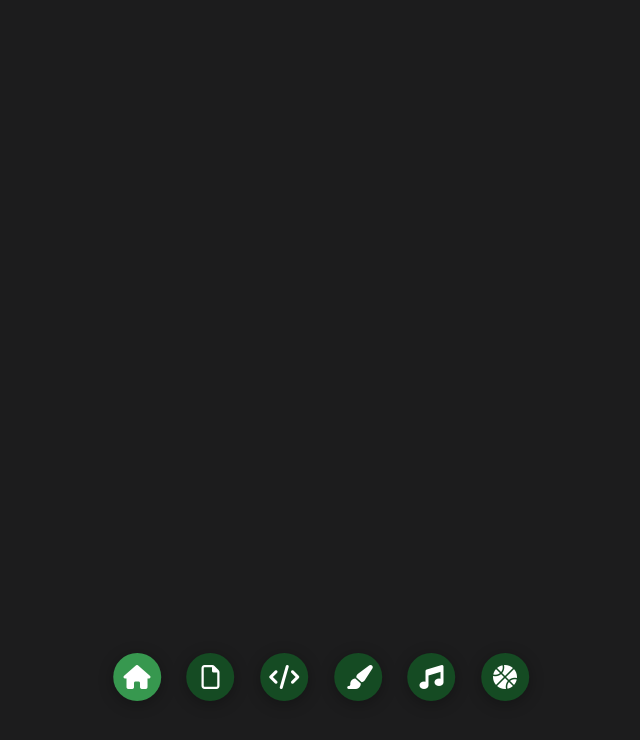
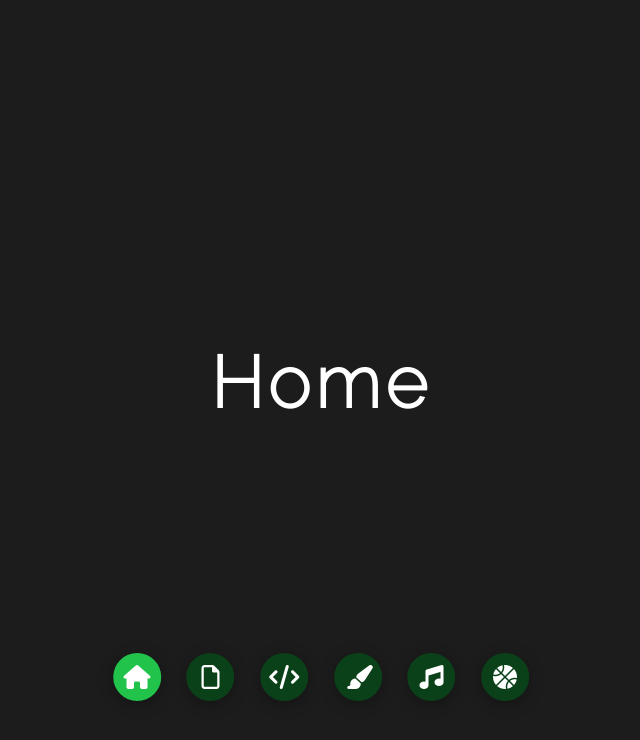
Before and after one commit to alecmas/alec-mas, a plain HTML site: page index.html in a window 1280 px wide. Both pictures are taken after a click on the element 456 px from the left and 676 px from the top of the page. Shown: the whole page, without its empty margins (319-959 px from the left). Drawn offline with Linux system fonts and the light colour scheme.

Commit message:
Connected sections to controls

```diff
--- a/app.js
+++ b/app.js
@@ -1,4 +1,6 @@
 const sectionControls = document.querySelectorAll('.control');
+const sections = document.querySelectorAll('section');
+const body = document.querySelector('body');
 
 function SectionControls() {
     // set up active button clicking to highlight which section we are on
@@ -9,6 +11,22 @@ function SectionControls() {
             this.className += ' active-control';
         })
     }
+
+    body.addEventListener('click', (e) => {
+        // this id will be the section corresponding to whichever button was clicked
+        const id = e.target.dataset.id;
+
+        if (id) {
+            // hide other sections
+            sections.forEach((section) => {
+                section.classList.remove('active-section');
+            })
+
+            // set clicked button's corresponding section to active
+            const element = document.getElementById(id);
+            element.classList.add('active-section');
+        }
+    })
 }
 
 SectionControls()
--- a/index.html
+++ b/index.html
@@ -7,10 +7,26 @@
     <title>Alec Mas</title>
     <link rel="stylesheet" href="styles/style.css">
     <link rel="stylesheet" href="https://cdnjs.cloudflare.com/ajax/libs/font-awesome/6.1.0/css/all.min.css" integrity="sha512-10/jx2EXwxxWqCLX/hHth/vu2KY3jCF70dCQB8TSgNjbCVAC/8vai53GfMDrO2Emgwccf2pJqxct9ehpzG+MTw==" crossorigin="anonymous" referrerpolicy="no-referrer" />
+    <link rel="preconnect" href="https://fonts.googleapis.com">
+<link rel="preconnect" href="https://fonts.gstatic.com" crossorigin>
+<link href="https://fonts.googleapis.com/css2?family=Raleway:wght@200&display=swap" rel="stylesheet">
 </head>
 <body>
     <main>
-        <section class="home-section">
+        <section class="home-section active-section" id="home">
+            <div class="home-content">
+                <h1>Home</h1>
+            </div>
+        </section>
+        <section id="resume">
+        </section>
+        <section id="code">
+        </section>
+        <section id="art">
+        </section>
+        <section id="music">
+        </section>
+        <section id="basketball">
         </section>
         <div class="nav-controls">
             <div class="control home-control active-control" data-id="home">
--- a/styles/style.scss
+++ b/styles/style.scss
@@ -9,12 +9,65 @@ body {
 }
 
 section {
-    background-color: var(--color-primary);
     height: 100%;
     width: 100%;
     position: absolute;
     top: 0;
     left: 0;
+    transform: translateY(0) scale(1);
+    display: none;
+}
+
+.home-section {
+    background-color: var(--color-primary);
+
+    .home-content {
+        color: white;
+        position: fixed;
+        display: flex;
+        align-items: center;
+        justify-content: center;
+        top: 35vh;
+        left: 50%;
+        transform: translate(-50%, 0);
+        font-family: 'Raleway', sans-serif;
+        font-size: 3rem;
+        letter-spacing: .1em;
+    }
+}
+
+#resume {
+    background-color: var(--color-secondary);
+}
+
+#code {
+    background-color: hsl(135, 70%, 65%)
+}
+
+#art {
+    background-color: hsl(135, 70%, 15%)
+}
+
+#music {
+    background-color: hsl(135, 70%, 20%)
+}
+
+#basketball {
+    background-color: hsl(135, 70%, 30%)
+}
+
+.active-section {
+    display: block;
+    animation: scaleAnim 1s ease-in-out;
+    @keyframes scaleAnim {
+        0% {
+            transform: translateY(-100%) scaleY(0)
+        }
+
+        100% {
+            transform: translateY(0) scaleY(1)
+        }
+    }
 }
 
 .nav-controls {
```
Also changed, not shown: README.txt, styles/style.css, 1 other file.
